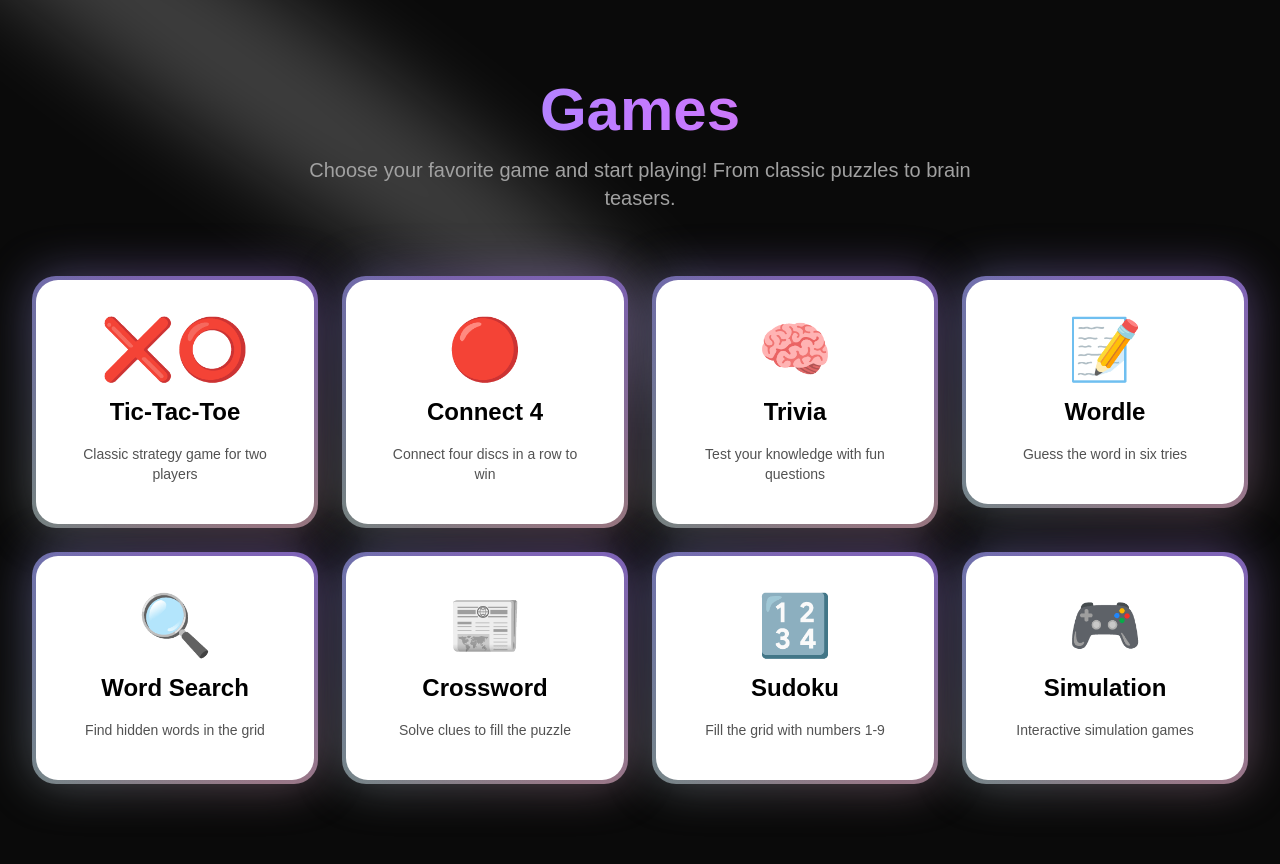
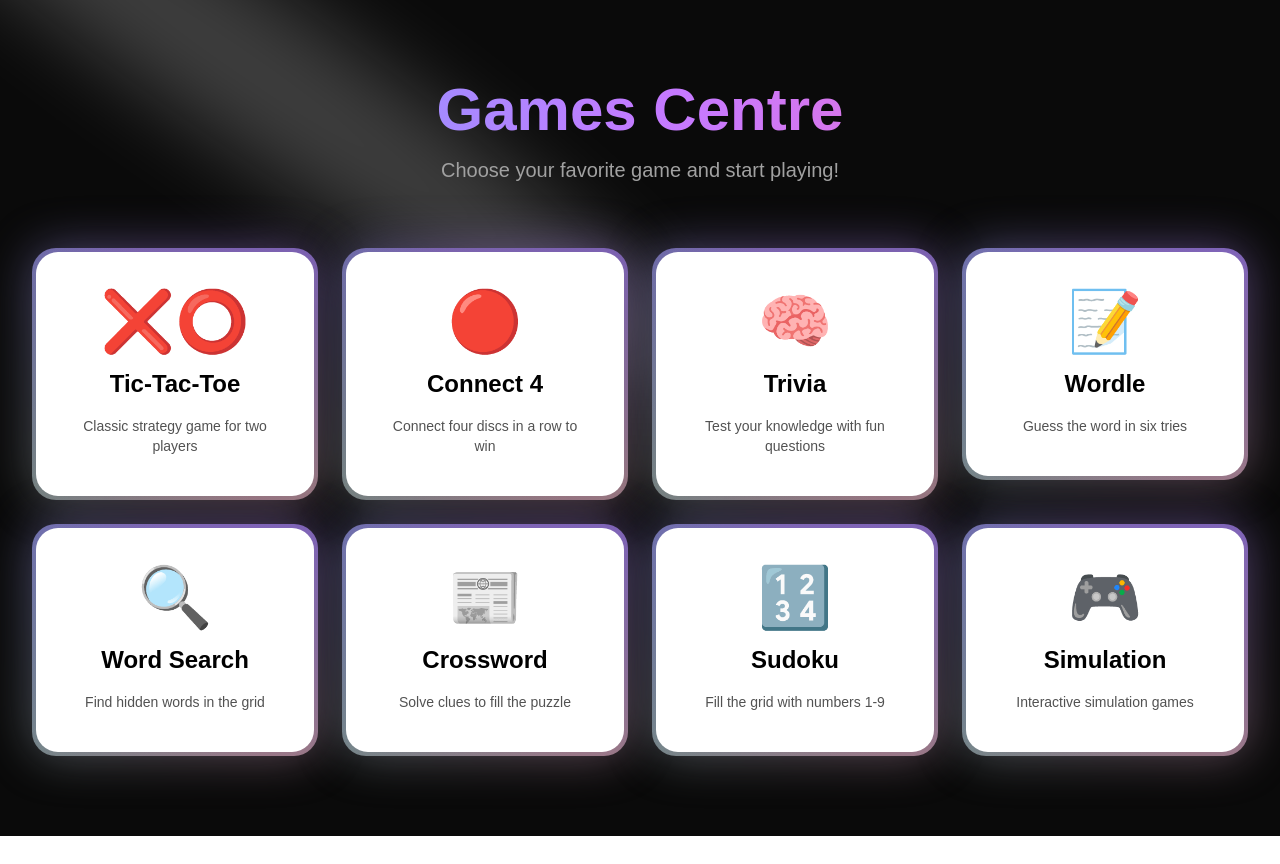
Before and after one commit to teozhengyang/games, a Next.js app in the folder app/: page / in a window 1280 px wide. After the commit the page ends 836 px from the top, so only its background shows below. Built offline with nearby package versions, Linux system fonts and the light colour scheme.

Commit message:
feat: update formatting of landing page

```diff
--- a/app/app/page.tsx
+++ b/app/app/page.tsx
@@ -69,10 +69,10 @@
                     className="text-center mb-16"
                 >
                 <h1 className="text-4xl md:text-6xl font-bold text-transparent bg-clip-text bg-gradient-to-r from-blue-400 via-purple-400 to-pink-400 mb-4">
-            Games
+                    Games Centre
                 </h1>
                 <p className="text-xl text-neutral-400 max-w-2xl mx-auto">
-            Choose your favorite game and start playing! From classic puzzles to brain teasers.
+                    Choose your favorite game and start playing!
                 </p>
                 </motion.div>
 
```
Lines whose indentation alone changed are shown as unchanged.
